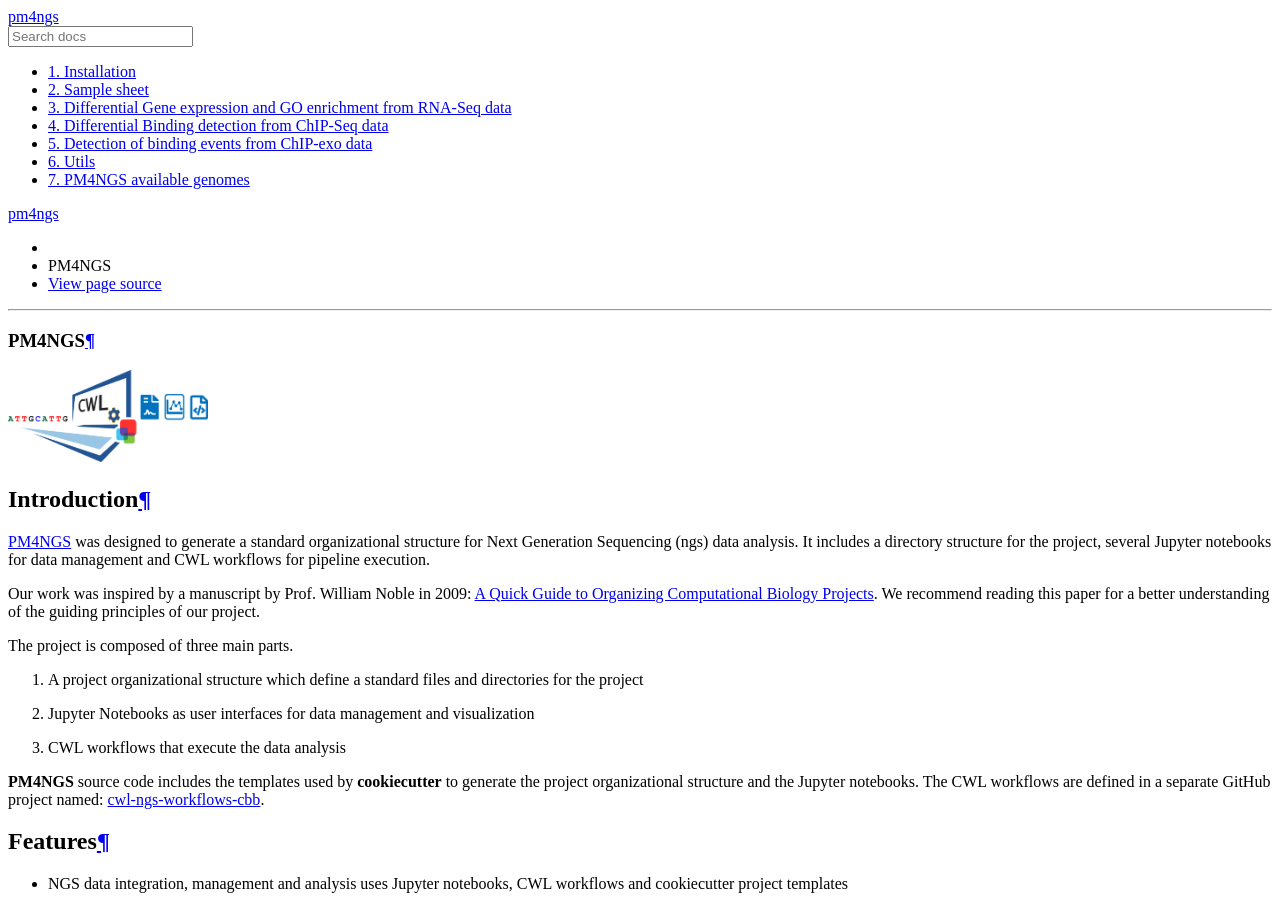
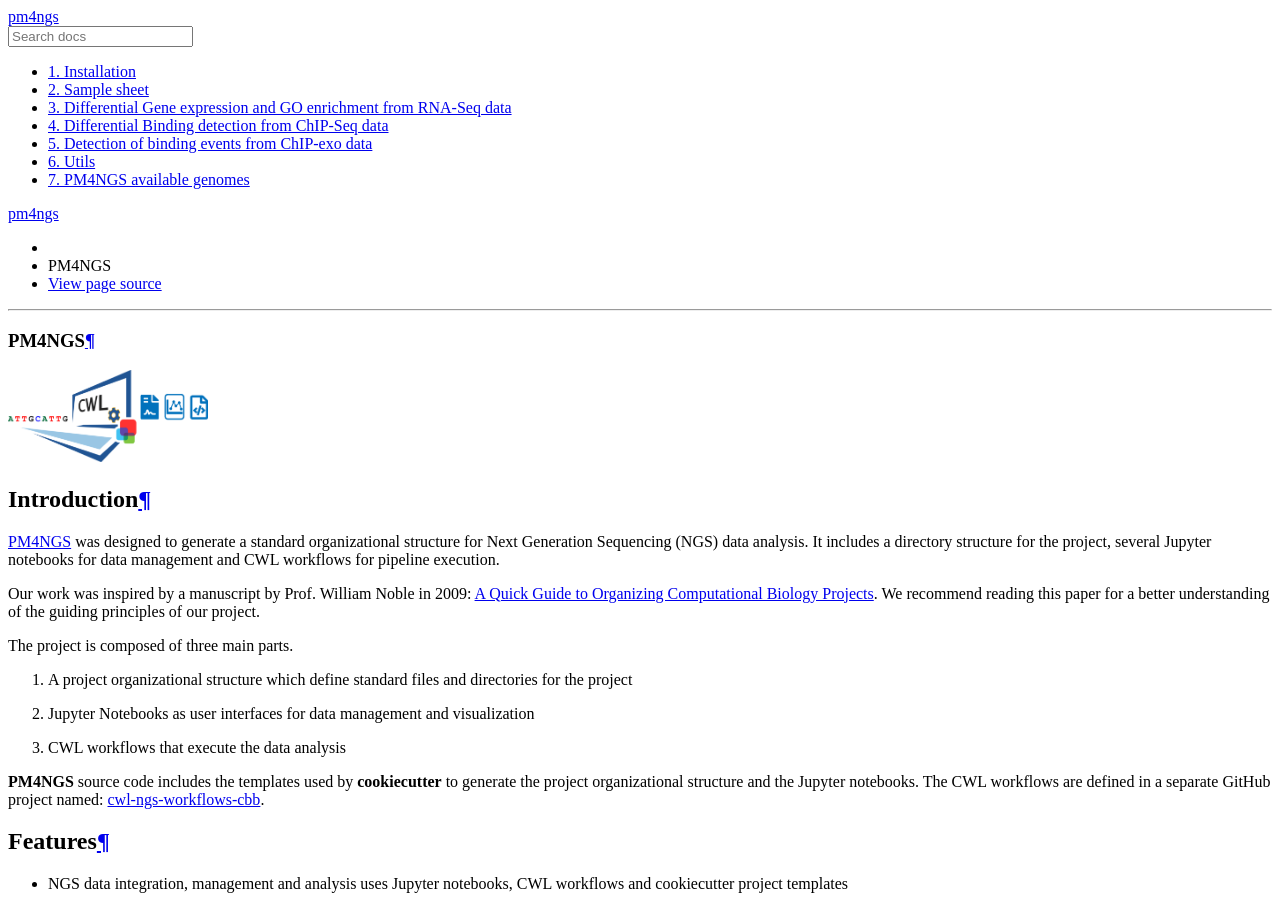
Before and after one commit to ncbi/pm4ngs, a Sphinx documentation site: the page built from docs/source/index.rst, in a window 1280 px wide and 900 px high. Built offline with Sphinx 7.4.7 and the Read the Docs theme 2.0.0, drawn with Linux system fonts in a browser that asks for light colours.

```diff
--- a/docs/source/index.rst
+++ b/docs/source/index.rst
@@ -27,8 +27,8 @@ Introduction
 ------------
 
 `PM4NGS`_ was designed to generate a standard organizational structure for Next Generation Sequencing
-(ngs) data analysis. It includes a directory structure for the project, several Jupyter notebooks for data management
-and  CWL workflows for pipeline execution.
+(NGS) data analysis. It includes a directory structure for the project, several Jupyter notebooks for data management
+and CWL workflows for pipeline execution.
 
 Our work was inspired by a manuscript by Prof. William Noble in 2009:
 `A Quick Guide to Organizing Computational Biology Projects`_. We recommend reading this paper for a better
@@ -36,7 +36,7 @@ understanding of the guiding principles of our project.
 
 The project is composed of three main parts.
 
-#. A project organizational structure which define a standard files and directories for the project
+#. A project organizational structure which define standard files and directories for the project
 #. Jupyter Notebooks as user interfaces for data management and visualization
 #. CWL workflows that execute the data analysis
 
```
